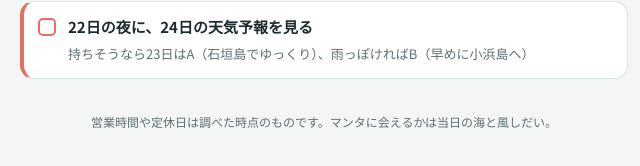
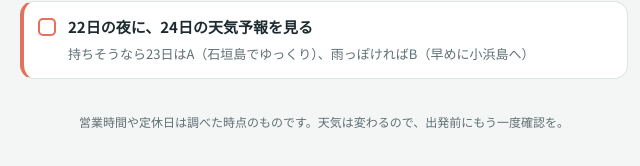
Before and after one commit to machizukin00/yaeyama-2026Nov, a plain HTML site: page index.html in a window 1280 px wide. Shown: the part 7925-8091 px from the top of the page, 316-956 px from the left. Drawn offline with Linux system fonts and the light colour scheme; a web font is replaced by a local one.

Commit message:
フッターの文言を更新
Co-Authored-By: Claude Sonnet 5.5 <noreply@anthropic.com>
Claude-Session: https://claude.ai/code/session_01WRviFoo4vL1bSpZ4kpp6Nm

```diff
--- a/index.html
+++ b/index.html
@@ -341,7 +341,7 @@
 </main>
 
 <footer>
-  <div class="wrap">営業時間や定休日は調べた時点のものです。マンタに会えるかは当日の海と風しだい。</div>
+  <div class="wrap">営業時間や定休日は調べた時点のものです。天気は変わるので、出発前にもう一度確認を。</div>
 </footer>
 
 <script>
```
